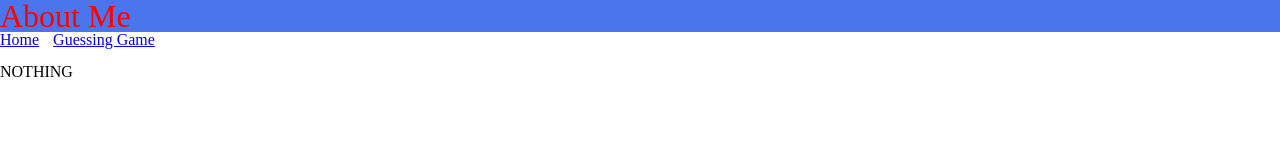
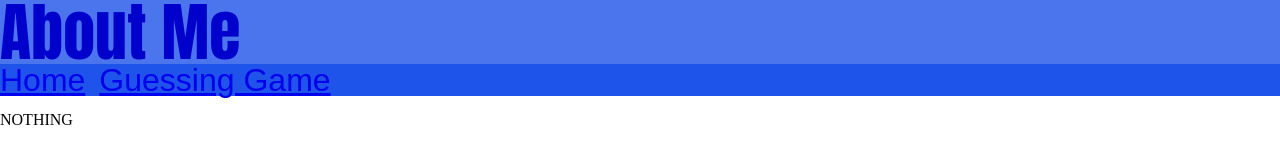
Before and after one commit to Seylavie/201---About-me, a plain HTML site: page index.html in a window 1280 px wide. Drawn offline with Linux system fonts and the light colour scheme.

Commit message:
Added better appearance

```diff
--- a/css/style.css
+++ b/css/style.css
@@ -1,10 +1,18 @@
 h1 {
-  color: red;
-  font-size: 200%;
+  color:mediumblue;
+  font-size: 400%;
   background-color: rgb(74, 117, 236);
+  font-family: Impact, Haettenschweiler, 'Arial Narrow Bold', sans-serif;
+  border-bottom: 100%;
 }
 
 li {
   display: inline;
   margin-right: 10px;
+  font-family: 'Arial Narrow Bold', sans-serif;
+  font-size: 200%;
 }
+
+nav {
+  background-color:rgb(30, 84, 233);
+}
```
Also changed, not shown: js/app.js (+7 -2 lines).
